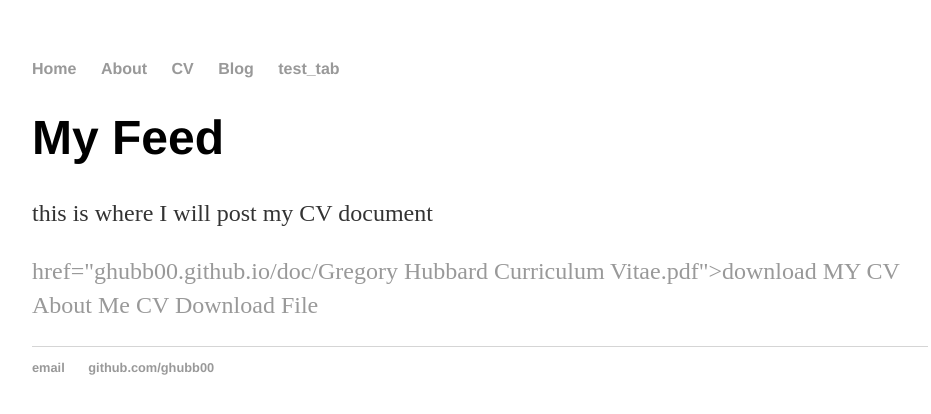
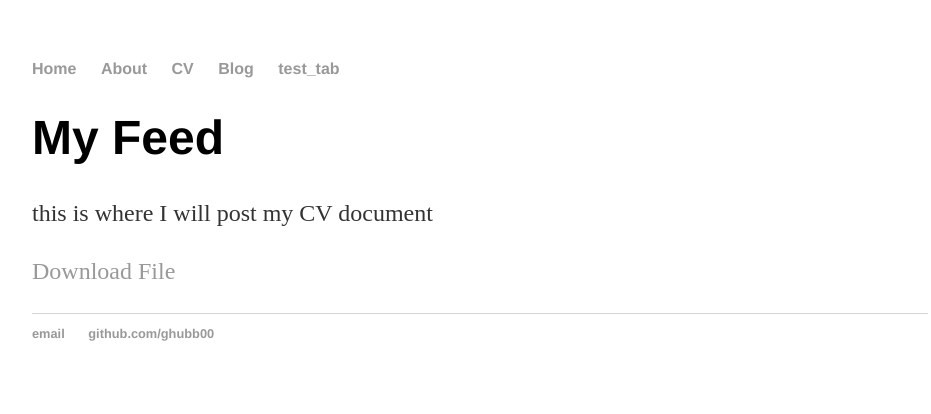
Before and after one commit to ghubb00/ghubb001.github.io, a Jekyll site: the page built from cv/index.html, in a window 1280 px wide. Shown: the top 414 px of the page, without its empty margins (160-1091 px from the left). Built offline with Jekyll 4.4.1, drawn with Linux system fonts in a browser that asks for light colours.

Commit message:
added index
<a> href="ghubb00.github.io/doc/Gregory Hubbard Curriculum Vitae.pdf">download MY CV </a> is the incorrect way of typing the link.

```diff
--- a/cv/index.html
+++ b/cv/index.html
@@ -4,7 +4,5 @@ title: My Feed
 ---
 	<h1>{{ page.title }}</h1>
 	<p> this is where I will post my CV document <p>
-		<a> href="ghubb00.github.io/doc/Gregory Hubbard Curriculum Vitae.pdf">download MY CV </a>
-		<br><a href="ghubb00.github.io/doc/Gregory Hubbard Curriculum Vitae.pdf">About Me CV</a>
 
 		<a href="ghubb00.github.io/doc/Gregory Hubbard Curriculum Vitae.pdf" download>Download File</a>
```
